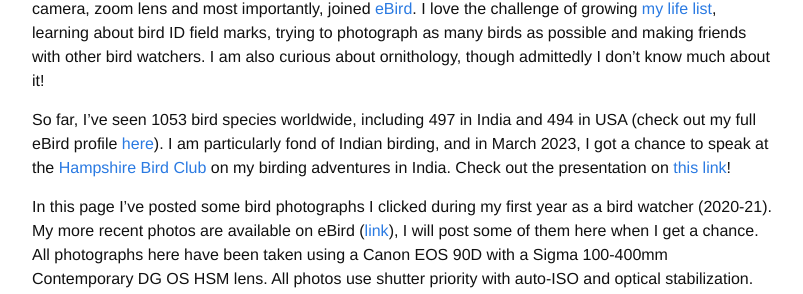
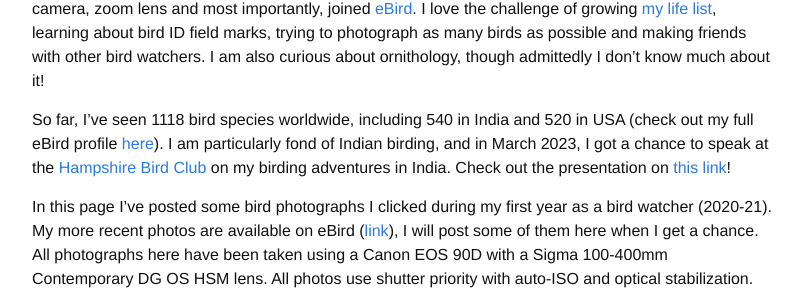
Before and after one commit to martiansideofthemoon/martiansideofthemoon.github.io, a Jekyll site: the page built from _pages/bird_photography.md, in a window 1280 px wide and 900 px high. Shown: the part 200-494 px from the top of the window, without its empty margins (238-1041 px from the left). Built offline with Jekyll 4.4.1, drawn with Linux system fonts in a browser that asks for light colours; comment, search, counter and statistics services are not loaded.

Commit message:
Update bird_photography.md

```diff
--- a/_pages/bird_photography.md
+++ b/_pages/bird_photography.md
@@ -7,7 +7,7 @@ order: 3
 
 I started my birding journey during the summer months of the 2020 pandemic watching backyard birds and I instantly fell in love with birds! One thing lead to another, and I bought a pair of binoculars, a camera, zoom lens and most importantly, joined [eBird](https://ebird.org/home). I love the challenge of growing [my life list](https://en.wikipedia.org/wiki/Life_list), learning about bird ID field marks, trying to photograph as many birds as possible and making friends with other bird watchers. I am also curious about ornithology, though admittedly I don't know much about it!
 
-So far, I've seen 1053 bird species worldwide, including 497 in India and 494 in USA (check out my full eBird profile [here](https://ebird.org/profile/MTgwMDY0OQ/world)). I am particularly fond of Indian birding, and in March 2023, I got a chance to speak at the [Hampshire Bird Club](https://hampshirebirdclub.org/) on my birding adventures in India. Check out the presentation on [this link](https://www.youtube.com/watch?v=X5hNkq-dBg4)!
+So far, I've seen 1118 bird species worldwide, including 540 in India and 520 in USA (check out my full eBird profile [here](https://ebird.org/profile/MTgwMDY0OQ/world)). I am particularly fond of Indian birding, and in March 2023, I got a chance to speak at the [Hampshire Bird Club](https://hampshirebirdclub.org/) on my birding adventures in India. Check out the presentation on [this link](https://www.youtube.com/watch?v=X5hNkq-dBg4)!
 
 In this page I've posted some bird photographs I clicked during my first year as a bird watcher (2020-21). My more recent photos are available on eBird ([link](https://media.ebird.org/catalog?mediaType=photo&searchField=user&userId=USER1800649&sort=rating_rank_desc&unconfirmed=incl)), I will post some of them here when I get a chance. All photographs here have been taken using a Canon EOS 90D with a Sigma 100-400mm Contemporary DG OS HSM lens. All photos use shutter priority with auto-ISO and optical stabilization. Shutter speed is generally 1/640 for stationary birds and 1/800 for birds in flight. I also often over-expose birds in flight (using 1-2 stops of exposure compensation) due to white skies. To see the original resolution picture, right-click and open the image in a new tab, or download the image.
 
```
